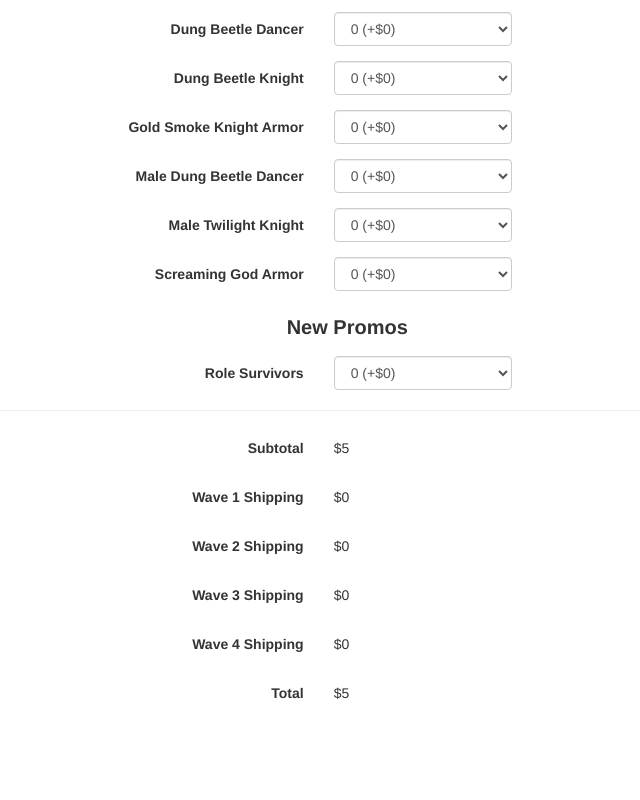
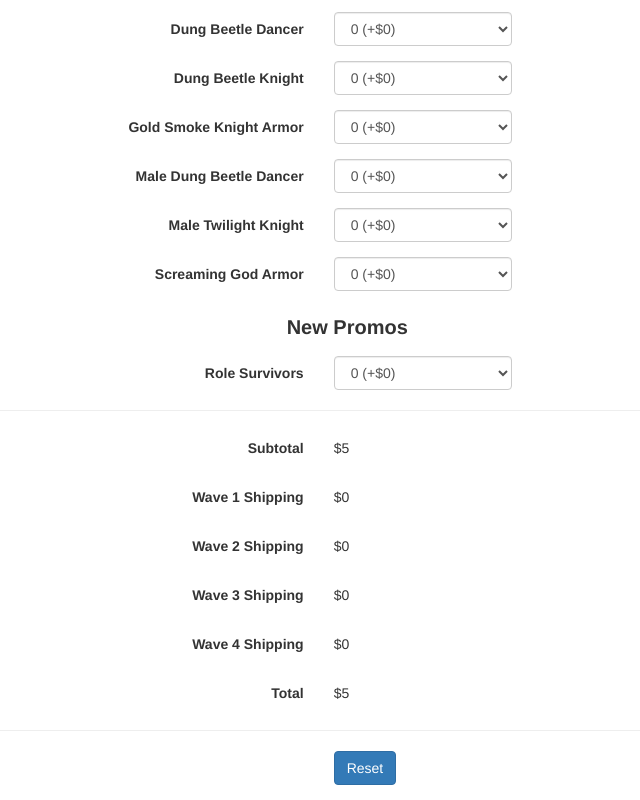
Before and after one commit to stdobby/kingdomdeath, a plain HTML site: page index.html in a window 1280 px wide. Shown: the part 888-1688 px from the top of the page, without its empty margins (113-753 px from the left). Before the commit the page ends 1613 px from the top, so only its background shows below. Drawn offline with nearby package versions, Linux system fonts and the light colour scheme.

Commit message:
Adding reset button

```diff
--- a/index.html
+++ b/index.html
@@ -5,11 +5,14 @@
     <link rel="stylesheet" type="text/css" href="kdm.css"></link>
   </head>
   <body>
-    <div class="container-fluid">
+    <div class="container-fluid kdm-container">
       <div class="row-fluid">
         <div id="kdmFormWrapper" class="col-md-12"></div>
       </div>
       <div class="row-fluid">
+        <div class="col-md-1 col-md-offset-4">
+          <button id="reset" class="btn btn-primary">Reset</button>
+        </div>
       </div>
     </div>
 
--- a/kdm.css
+++ b/kdm.css
@@ -1,5 +1,9 @@
 body {
   padding-top: 10px;
+}
+
+.kdm-container {
+  margin-bottom: 15px;
 }
 
 .section-label {
--- a/kdm_form.js
+++ b/kdm_form.js
@@ -78,6 +78,7 @@
     +   '</div>'
     +  '</div>'
     + '</form>'
+    + '<hr>'
   );
 
   pledges.sort(function(a, b) {
@@ -103,6 +104,7 @@
     this.initializePledgeDropdown();
     this.initializeAllAddOns();
     this.initializeTotals();
+    this.listenToResetButton();
     this.updateTotals();
   };
 
@@ -216,6 +218,13 @@
     });
   };
 
+  KdmForm.prototype.listenToResetButton = function() {
+    var self = this;
+    $('#reset').on('click', function() {
+      self.initialize();
+    });
+  };
+
   function findByTitle(items, title) {
     return _.find(items, function(item) { return item.title == title; });
   }
@@ -223,6 +232,5 @@
   var kdmForm = new KdmForm($kdmFormWrapper, pledges, items);
 
   kdmForm.initialize();
-  kdmForm.updateTotals();
 
 })(window, PLEDGES, ITEMS);
```
